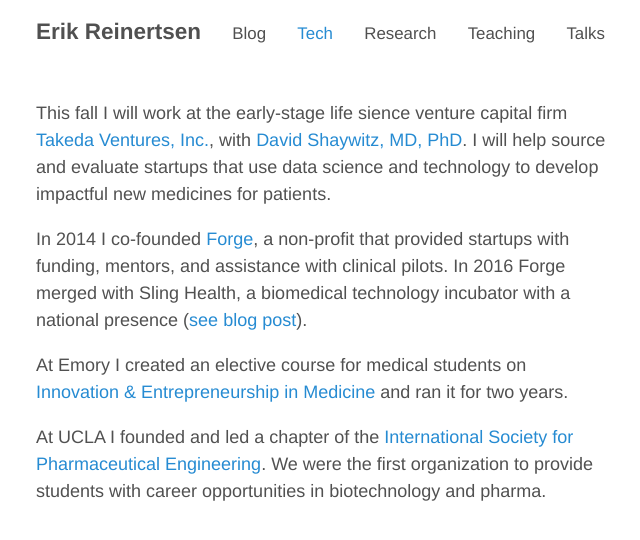
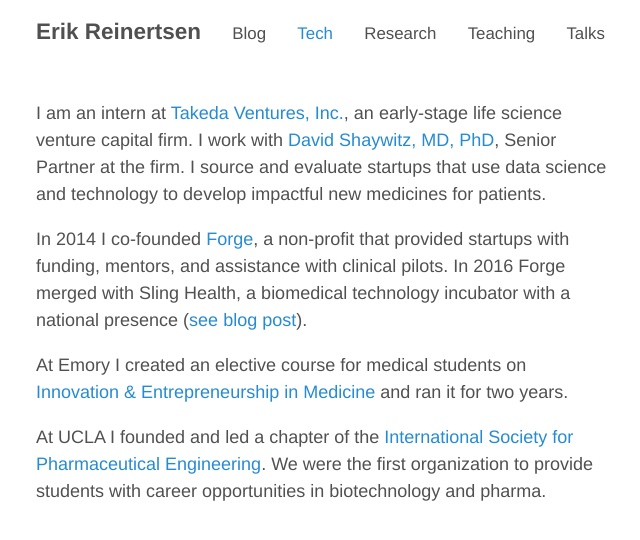
Before and after one commit to erikr/erikr.github.io, a Jekyll site: the page built from tech.md, in a window 1280 px wide. Shown: the top 540 px of the page, without its empty margins (316-956 px from the left). Built offline with Jekyll 4.4.1, drawn with Linux system fonts in a browser that asks for light colours; nearby versions of some CDN libraries.

Commit message:
deleted unused favicon and revised TVI description of tech.md to match index.md

```diff
--- a/tech.md
+++ b/tech.md
@@ -4,7 +4,9 @@
 title: "Tech"
 ---
 
-This fall I will work at the early-stage life sience venture capital firm [Takeda Ventures, Inc.](http://takedaventures.com), with [David Shaywitz, MD, PhD](https://www.linkedin.com/in/david-shaywitz-md-phd-232a237/). I will help source and evaluate startups that use data science and technology to develop impactful new medicines for patients.
+
+
+I am an intern at [Takeda Ventures, Inc.](http://takedaventures.com), an early-stage life science venture capital firm. I work with [David Shaywitz, MD, PhD](https://www.linkedin.com/in/david-shaywitz-md-phd-232a237/), Senior Partner at the firm. I source and evaluate startups that use data science and technology to develop impactful new medicines for patients.
 
 In 2014 I co-founded [Forge](http://forgehealth.org), a non-profit that provided startups with funding, mentors, and assistance with clinical pilots. In 2016 Forge merged with Sling Health, a biomedical technology incubator with a national presence ([see blog post](http://erikreinertsen.com/forge-merger-sling-health/)).
 
```
Also changed, not shown: favicon_erik.ico (deleted).
